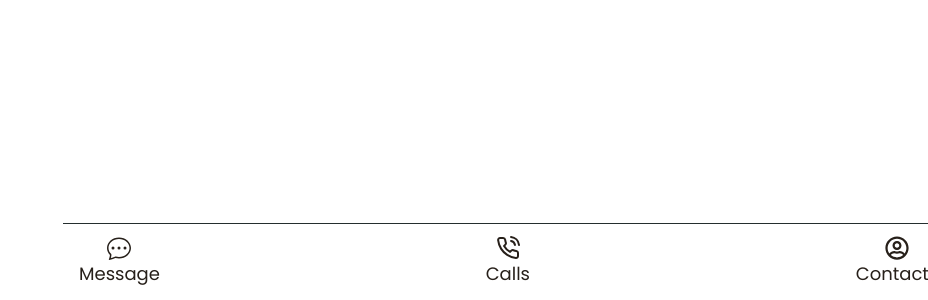
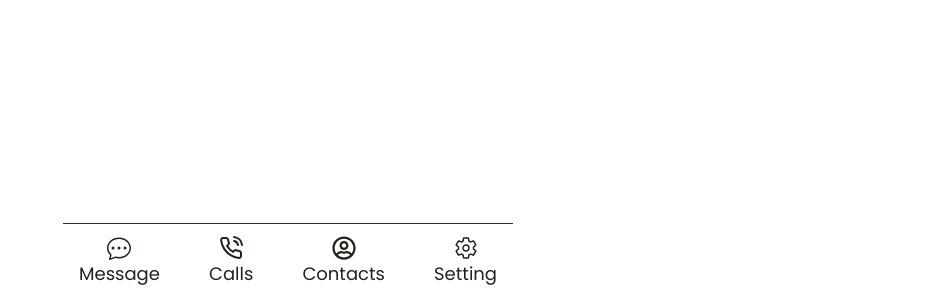
Before and after one commit to preeti28dec/dating-app, a Next.js app: page /components/footer in a window 1280 px wide. Shown: the part 500-800 px from the top of the page, without its empty margins (352-1280 px from the left). Built offline with nearby package versions, Linux system fonts and the light colour scheme.

Commit message:
added multiple pages

```diff
--- a/pages/calls.tsx
+++ b/pages/calls.tsx
@@ -170,7 +170,7 @@ export default function Calls() {
       <div className='user_list'>
         <div className='text_empty'></div>
         <div className='font-semibold'>Recent</div>
-        <div className="pb-8">
+        <div className='pb-8'>
           {userList
             .filter((i) => {
               if (search === "") {
@@ -220,8 +220,8 @@ export default function Calls() {
         </div>
       </div>
       <div className='absolute right-2 bottom-16 z-10'>
-          <ThemeToggle />
-        </div>
+        <ThemeToggle />
+      </div>
       <Footer />
     </Root>
   );
@@ -232,7 +232,8 @@ const Root = styled.div`
   .user_list {
     background-color: var(--color-bg-primary);
     width: 100%;
-    height: 79vh;
+    height: 80vh;
+
     overflow: hidden;
     overflow-y: scroll;
     padding: 10px 20px;
--- a/pages/components/footer/index.tsx
+++ b/pages/components/footer/index.tsx
@@ -5,30 +5,45 @@ import { FaRegUserCircle } from "react-icons/fa";
 import { FiPhoneCall } from "react-icons/fi";
 import { IoSettingsOutline } from "react-icons/io5";
 import styled from "styled-components";
+import { ThemeButton } from "../../context";
 
 export default function Footer() {
+  const { activePage, setActivePage }: any = ThemeButton();
+
   return (
     <Root className='footer'>
       <Link href='/message'>
-        <div className=''>
+        <div
+          className={activePage === "message" ? "text-[#25786d]" : ""}
+          onClick={() => setActivePage("message")}
+        >
           <BsChatDots className='mx-auto' />
           <div className='text-lg'>Message</div>
         </div>
       </Link>
       <Link href='/calls'>
-        <div>
+        <div
+          className={activePage === "calls" ? "text-[#25786d]" : ""}
+          onClick={() => setActivePage("calls")}
+        >
           <FiPhoneCall className='mx-auto' />
           <div className='text-lg'>Calls</div>
         </div>
       </Link>
       <Link href='/contact'>
-        <div>
+        <div
+          className={activePage === "contact" ? "text-[#25786d]" : ""}
+          onClick={() => setActivePage("contact")}
+        >
           <FaRegUserCircle className='mx-auto' />
           <div className='text-lg'>Contacts</div>
         </div>
       </Link>
       <Link href='/setting'>
-        <div>
+        <div
+          className={activePage === "setting" ? "text-[#25786d]" : ""}
+          onClick={() => setActivePage("setting")}
+        >
           <IoSettingsOutline className='mx-auto' />
           <div className='text-lg'>Setting</div>
         </div>
@@ -38,6 +53,7 @@ export default function Footer() {
 }
 
 const Root = styled.div`
+  max-width: 450px;
   position: fixed;
   bottom: 0;
   width: 100%;
--- a/pages/contact.tsx
+++ b/pages/contact.tsx
@@ -179,7 +179,7 @@ const Root = styled.div`
   .user_list {
     background-color: var(--color-bg-primary);
     width: 100%;
-    height: 79vh;
+    height: 80vh;
     overflow: hidden;
     overflow-y: scroll;
     padding: 10px 20px;
--- a/pages/context.tsx
+++ b/pages/context.tsx
@@ -3,11 +3,12 @@ import React, { useContext, useState } from "react";
 const ProgressContext = React.createContext({});
 
 export default function ContextData(props: any) {
+  const [activePage,setActivePage]=useState<string>('')
   const [activeTheme, setActiveTheme] = useState<string>("light");
   const inactiveTheme = activeTheme === "light" ? "dark" : "light";
   return (
     <ProgressContext.Provider
-      value={{ activeTheme, setActiveTheme, inactiveTheme }}
+      value={{ activeTheme, setActiveTheme, inactiveTheme,activePage,setActivePage }}
     >
       {props.children}
     </ProgressContext.Provider>
--- a/pages/home.tsx
+++ b/pages/home.tsx
@@ -251,7 +251,7 @@ const Container = styled.div`
   .user_list {
     background-color: var(--color-bg-primary);
     width: 100%;
-    height: 66vh;
+    height: 69vh;
     overflow: hidden;
     overflow-y: scroll;
     padding: 15px 20px 30px 20px;
```
Also changed, not shown: 1 other file (tests, documents, lock files or other folders).
